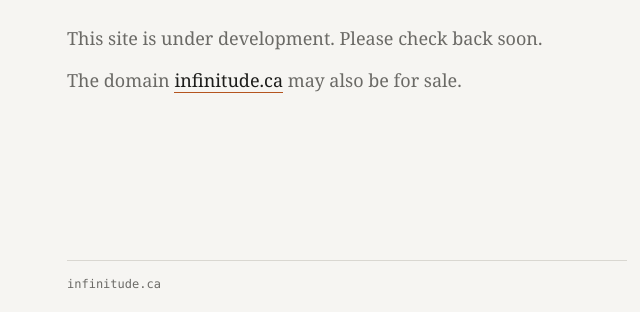
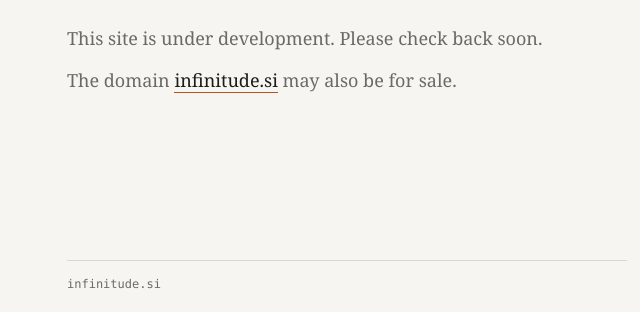
Before and after one commit to reysanmadamba/infinitude.si, a plain HTML site: page index.html in a window 1280 px wide. Shown: the part 485-797 px from the top of the page, 293-933 px from the left. Drawn offline with Linux system fonts and the light colour scheme.

Commit message:
Use infinitude.si

```diff
--- a/index.html
+++ b/index.html
@@ -54,8 +54,8 @@
     <p class="origin">From Latin <em>infinitus</em>, &ldquo;unbounded, without end.&rdquo;</p>
   </div>
   <p>This site is under development. Please check back soon.</p>
-  <p class="sale">The domain <strong>infinitude.ca</strong> may also be for sale.</p>
+  <p class="sale">The domain <strong>infinitude.si</strong> may also be for sale.</p>
 </main>
-<footer>infinitude.ca</footer>
+<footer>infinitude.si</footer>
 </body>
 </html>
```
Also changed, not shown: 1 other file.
